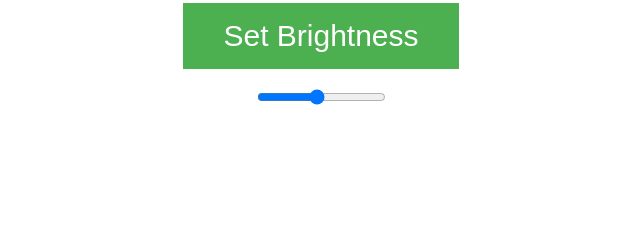
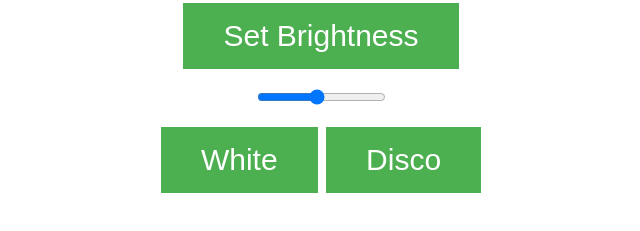
Before and after one commit to cioportfolio/partyrings, a plain HTML site: page partyrings/data/index.html in a window 1280 px wide. Shown: the part 79-310 px from the top of the page, without its empty margins (319-959 px from the left). Drawn offline with Linux system fonts and the light colour scheme.

Commit message:
README, add plain and disco modes, template for secrets.h (actual file not in repo)

```diff
--- a/partyrings/data/index.html
+++ b/partyrings/data/index.html
@@ -30,6 +30,10 @@
     <div>
         <p><button class="button" onclick="setBrightness();">Set Brightness</button></p>
         <p><input type="range" min="16" max="255" step="1" value="128" class="slider" id="brightness"></p>
+        <p>
+            <button class="button" onclick="setModeWhite();">White</button>
+            <button class="button" onclick="setModeDisco();">Disco</button>
+        </p>
     </div>
 
     <script>
@@ -59,6 +63,437 @@
             }
         }
 
+        function setModeDisco() {
+            let m = new Uint8Array(2);
+            m[0] = 'D'.charCodeAt(0);
+            m[1] = 0;
+            if (ws.readyState == WebSocket.OPEN) {
+                ws.send(m);
+            }
+        }
+
+        function setModeWhite() {
+            let m = new Uint8Array(2);
+            m[0] = 'W'.charCodeAt(0);
+            m[1] = 0;
+
+
+
+
+
+
+
+
+
+
+
+
+
+
+
+
+
+
+
+
+
+
+
+
+
+
+
+
+
+
+
+
+
+
+
+
+
+
+
+
+
+
+
+
+
+
+
+
+
+
+
+
+
+
+
+
+
+
+
+
+
+
+
+
+
+
+
+
+
+
+
+
+
+
+
+
+
+
+
+
+
+
+
+
+
+
+
+
+
+
+
+
+
+
+
+
+
+
+
+
+
+
+
+
+
+
+
+
+
+
+
+
+
+
+
+
+
+
+
+
+
+
+
+
+
+
+
+
+
+
+
+
+
+
+
+
+
+
+
+
+
+
+
+
+
+
+
+
+
+
+
+
+
+
+
+
+
+
+
+
+
+
+
+
+
+
+
+
+
+
+
+
+
+
+
+
+
+
+
+
+
+
+
+
+
+
+
+
+
+
+
+
+
+
+
+
+
+
+
+
+
+
+
+
+
+
+
+
+
+
+
+
+
+
+
+
+
+
+
+
+
+
+
+
+
+
+
+
+
+
+
+
+
+
+
+
+
+
+
+
+
+
+
+
+
+
+
+
+
+
+
+
+
+
+
+
+
+
+
+
+
+
+
+
+
+
+
+
+
+
+
+
+
+
+
+
+
+
+
+
+
+
+
+
+
+
+
+
+
+
+
+
+
+
+
+
+
+
+
+
+
+
+
+
+
+
+
+
+
+
+
+
+
+
+
+
+
+
+
+
+
+
+
+
+
+
+
+
+
+
+
+
+
+
+
+
+
+
+
+
+
+
+
+
+
+
+
+
+
+
+
+
+
+
+
+
+
+
+
+
+
+
+
+
+
+
+
+
+
+
+
+
+
+
+
+
+
+
+
+
+
+
+
+
+
+
+
+
+
+
+
+
+
+
+
+
+
+
+
+
+
+
+
+
+
+
+
+
+
+
+
+
+
+            if (ws.readyState == WebSocket.OPEN) {
+                ws.send(m);
+            }
+        }
+
 /*       window.setInterval(checkScore, 5000);
         window.setInterval(checkStatus, 2000); */
 
```
Also changed, not shown: 7 other files.
